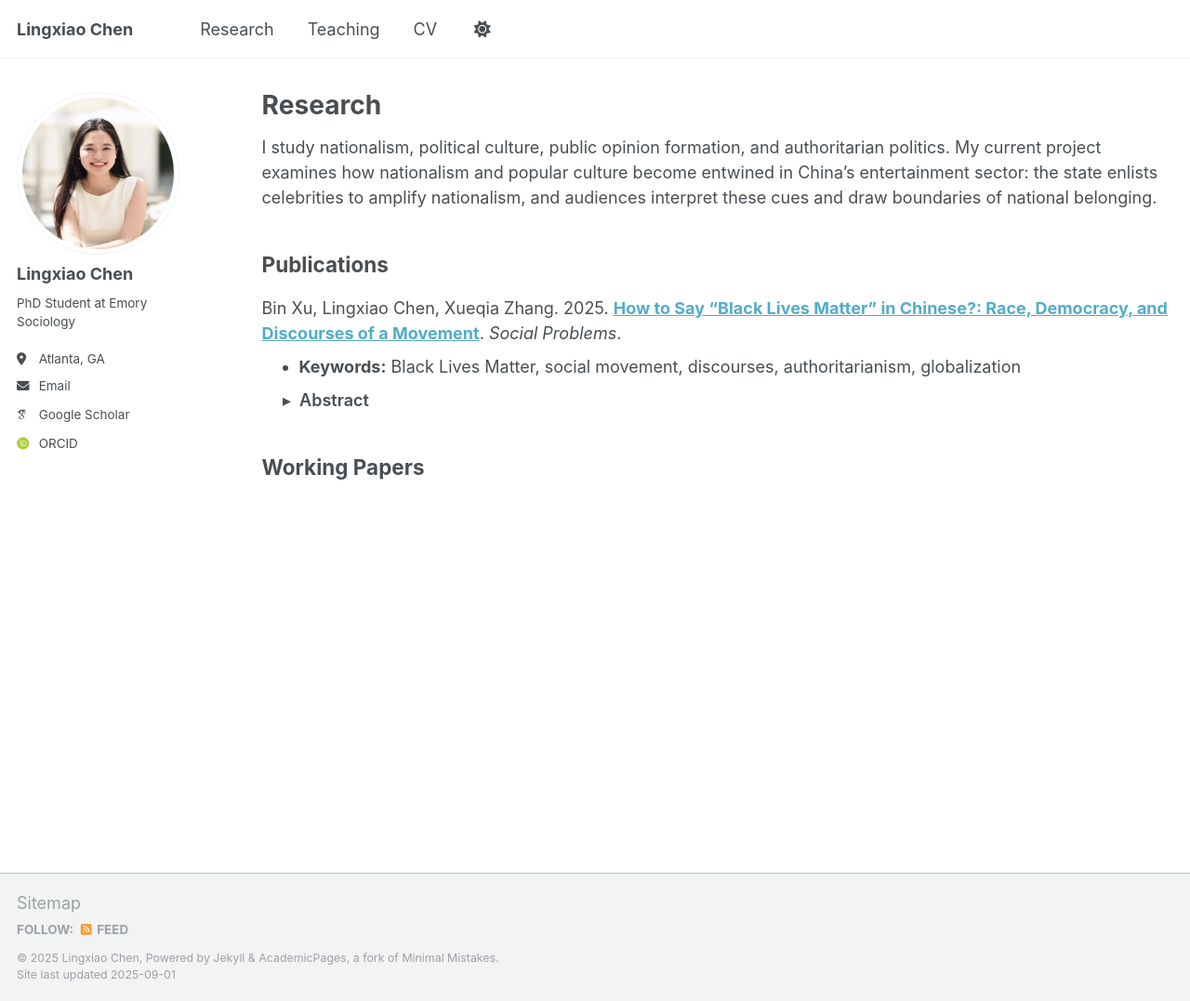
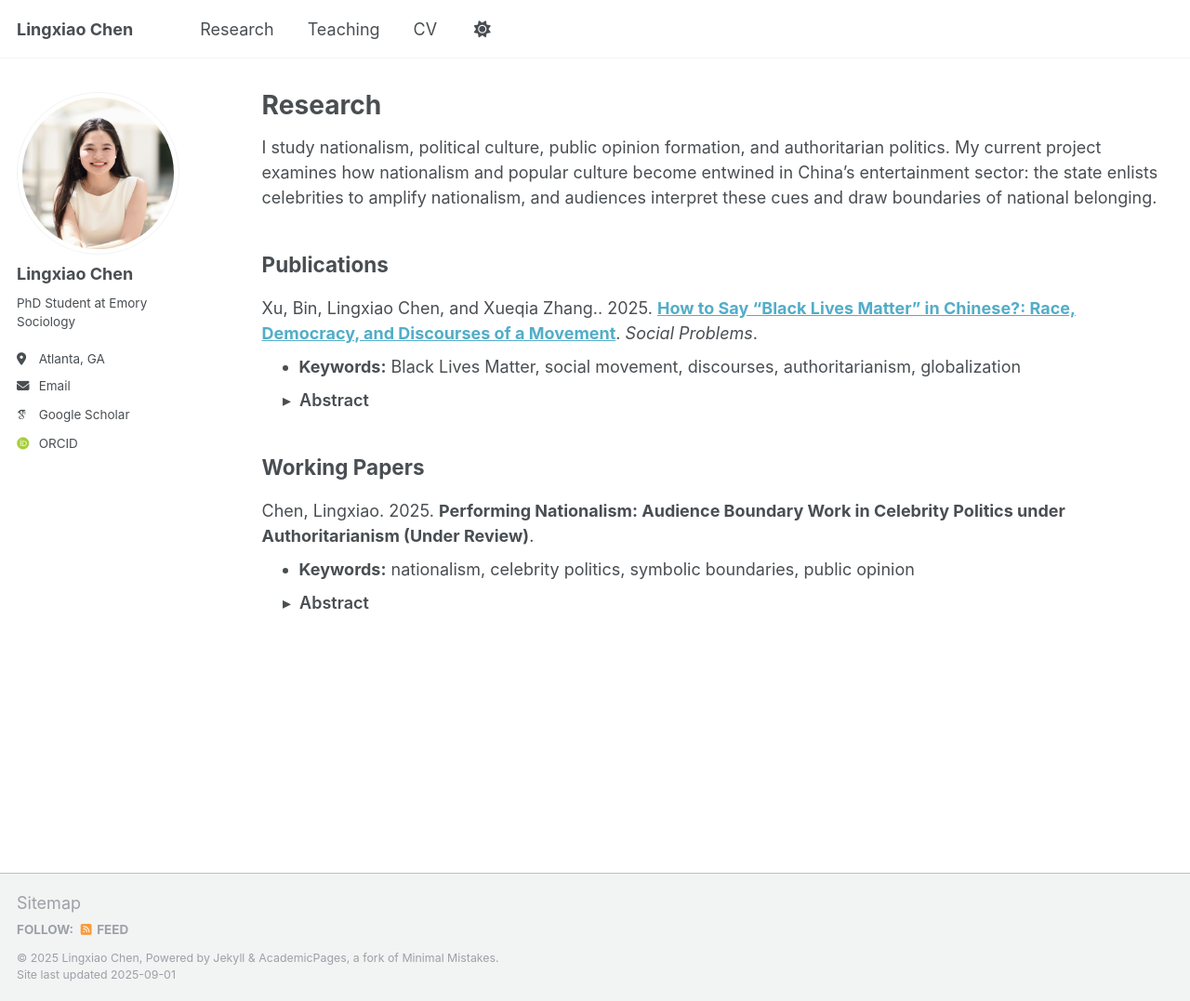
Before and after one commit to ling-xiao-chen/ling-xiao-chen.github.io, a Jekyll site: the page built from _pages/research.html, in a window 1280 px wide and 1077 px high. Shown: the whole window at 93% size. Built offline with Jekyll 4.4.1, drawn with Linux system fonts in a browser that asks for light colours; some web fonts are replaced.

Commit message:
create and update working paper section

```diff
--- /dev/null
+++ b/_includes/archive-single-working-paper.html
@@ -0,0 +1,39 @@
+{% include base_path %}
+
+<div class="pub-item">
+  <p class="margin-bottom-sm">
+    {% if post.authors %}
+      {{ post.authors }}.
+    {% endif %}
+
+    {% if post.date %}
+      {{ post.date | date: "%Y" }}.
+    {% endif %}
+
+    <strong>{{ post.title }}</strong>.
+
+  </p>
+
+  <ul class="margin-top-remove margin-bottom-sm">
+  <!-- Keywords -->
+  {% assign keys = post.keywords | default: post.tags %}
+
+  {% if keys %}
+    <li class="inline-list">
+      <strong>Keywords:</strong>
+      {% for k in keys %}
+        {{ k }}{% unless forloop.last %}, {% endunless %}
+      {% endfor %}
+    </li>
+  {% endif %}
+  </ul>
+
+  <!-- Abstract toggle -->
+  {% if post.abstract %}
+    <details class="pub-abstract">
+      <summary>Abstract</summary>
+      <p class="margin-top-remove margin-left-md">{{ post.abstract }}</p>
+    </details>
+  {% endif %}
+
+</div>
--- a/_pages/research.html
+++ b/_pages/research.html
@@ -36,13 +36,13 @@ interpret these cues and draw boundaries of national belonging.
   {% assign working = site.publications | where_exp: "p", "p.status == 'working' or p.status == 'under review' or p.category == 'working-papers'" %}
 {% endcomment %}
 
-{% assign w1 = site.publications | where:"status","working" %}
+{% assign w1 = site.publications | where:"status","workingpaper" %}
 {% assign w2 = site.publications | where:"status","under review" %}
 {% assign w3 = site.publications | where:"category","working-papers" %}
 {% assign working = w1 | concat:w2 | concat:w3 | uniq %}
 
 {% for post in working reversed %}
-  {% include archive-single-publication.html %}
+  {% include archive-single-working-paper.html %}
 {% endfor %}
 
 <!-- ---------- Page-scoped styles ---------- -->
```
Also changed, not shown: _publications/2025-02-01-BLM.md (+1 -1 lines), _publications/2025-08-01-Celebrity.md (+1 -1 lines).
